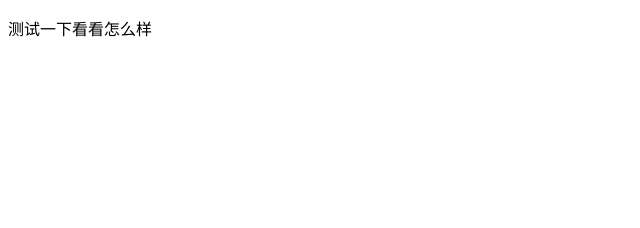
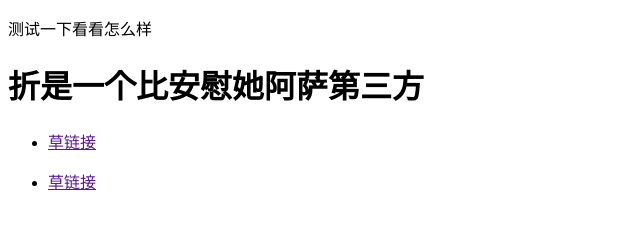
Before and after one commit to dhl1/test, a plain HTML site: page index.html in a window 1280 px wide. Shown: the whole page, without its empty margins (0-640 px from the left). Drawn offline with Linux system fonts and the light colour scheme.

Commit message:
修改了网站首页

```diff
--- a/index.html
+++ b/index.html
@@ -7,5 +7,18 @@
 <body>
 
 	 <p>测试一下看看怎么样</p>
+
+	 <h1>折是一个比安慰她阿萨第三方</h1>
+
+	 <ul>
+	 	<li>
+	 		<a href="">草链接</a>
+	 	</li>
+	 </ul>
+	  <ul>
+	 	<li>
+	 		<a href="">草链接</a>
+	 	</li>
+	 </ul>
 </body>
 </html>
```
